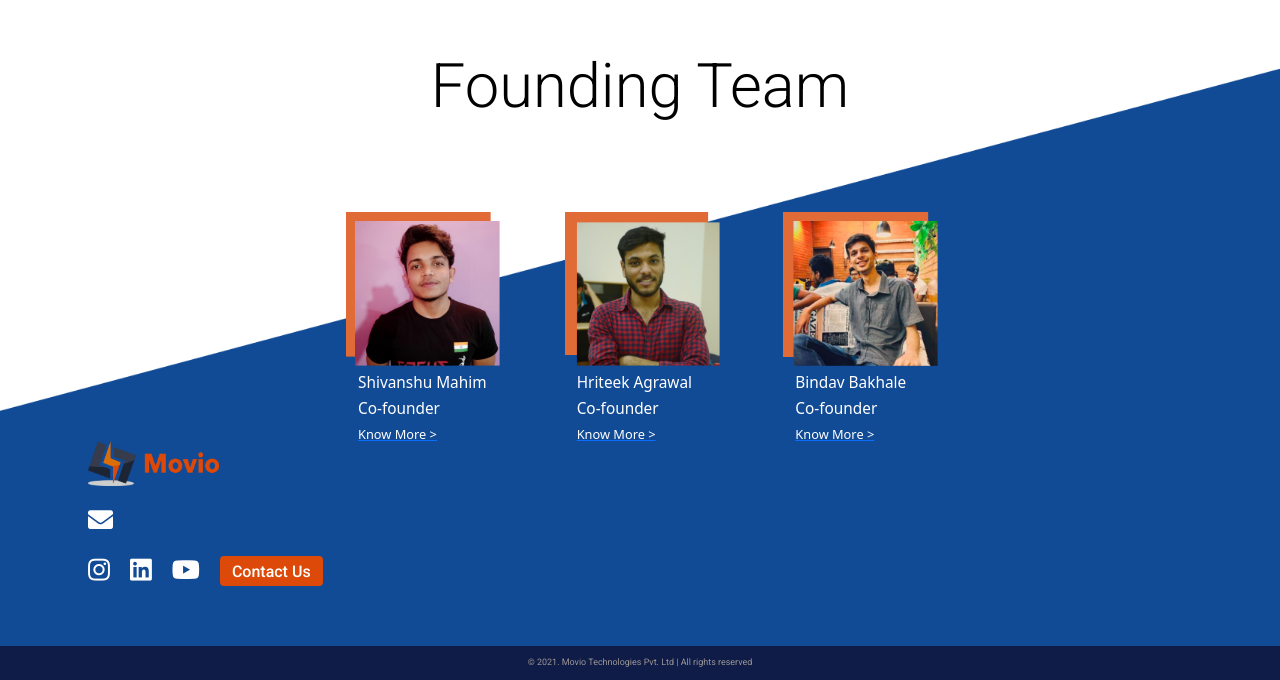
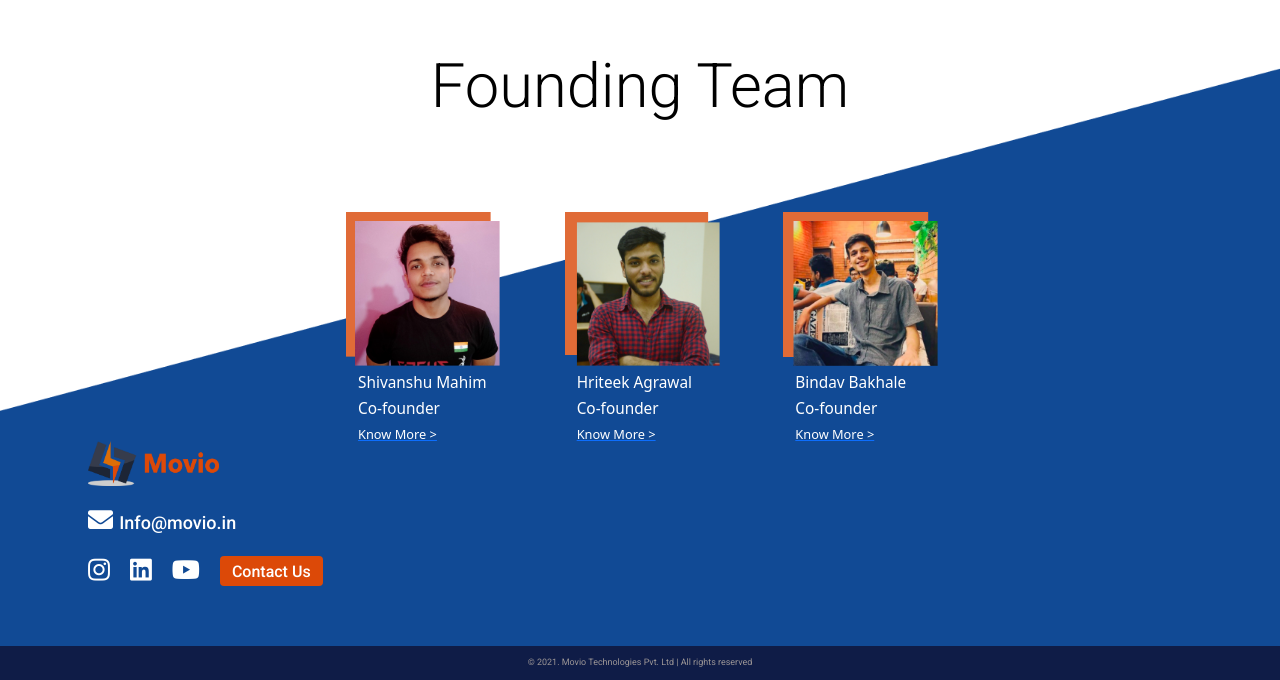
Before and after one commit to Amber-Bikes/Landing-Page, a plain HTML site: page index.html in a window 1280 px wide. Shown: the part 2298-2978 px from the top of the page. Drawn offline with nearby package versions, Linux system fonts and the light colour scheme.

Commit message:
mail id added

```diff
--- a/index.html
+++ b/index.html
@@ -379,8 +379,8 @@
           <div class="conc" >
             <img src="images/logo_.png" alt="" srcset="" class="botimg">
 
-              <div class="social">
-                <a href="https://www.instagram.com/moviomobility/" ><h3 > <i class="fas fa-envelope"></i></i></h3></a>
+              <div class="social" >
+                <a href="mailto:Info@movio.in" style="text-decoration: none;"><h3 > <i class="fas fa-envelope"></i> <span style="font-size: 18px">Info@movio.in</span> </h3></a>
               </div>
 
               <div class="social" style="display: flex;flex-direction: row;">
```
